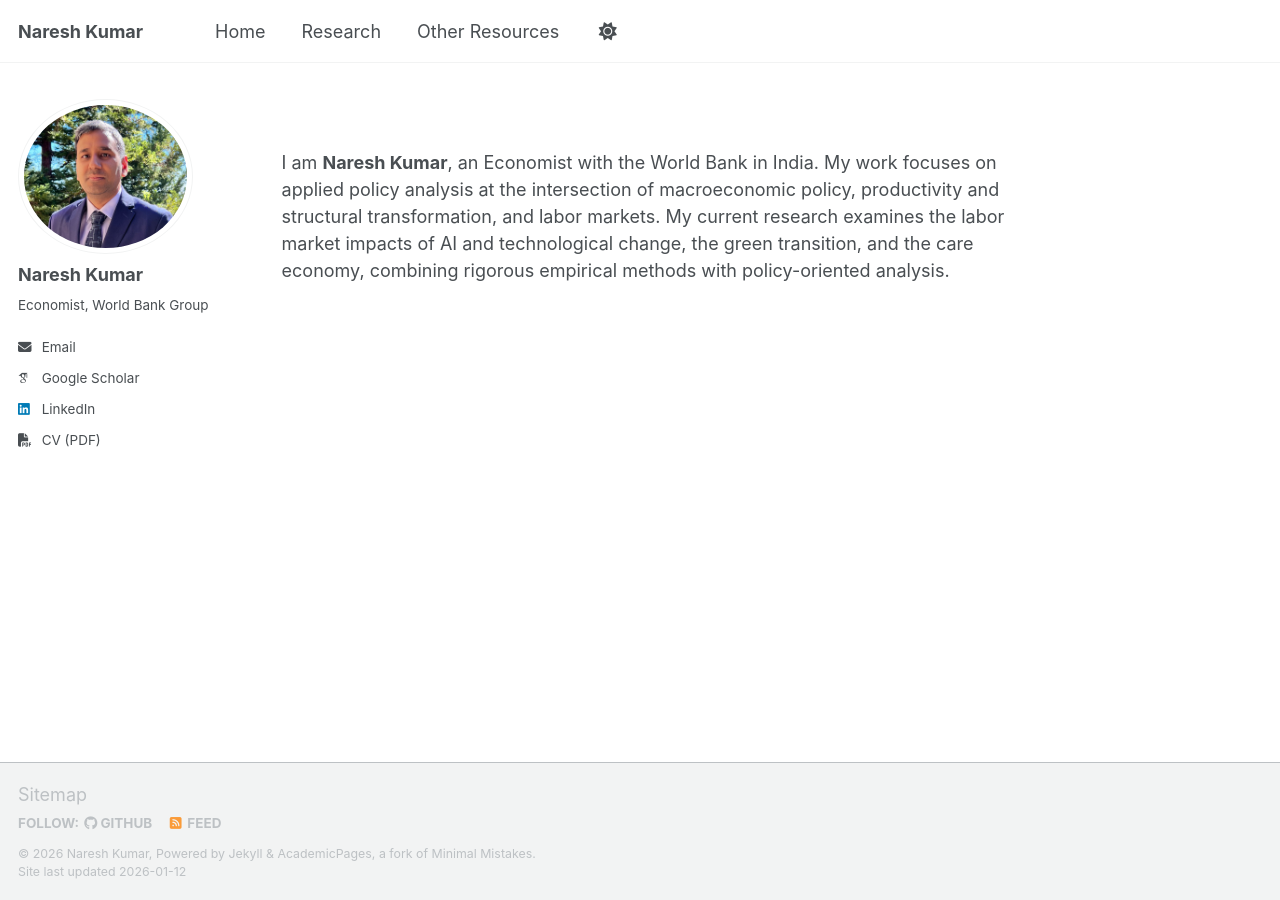
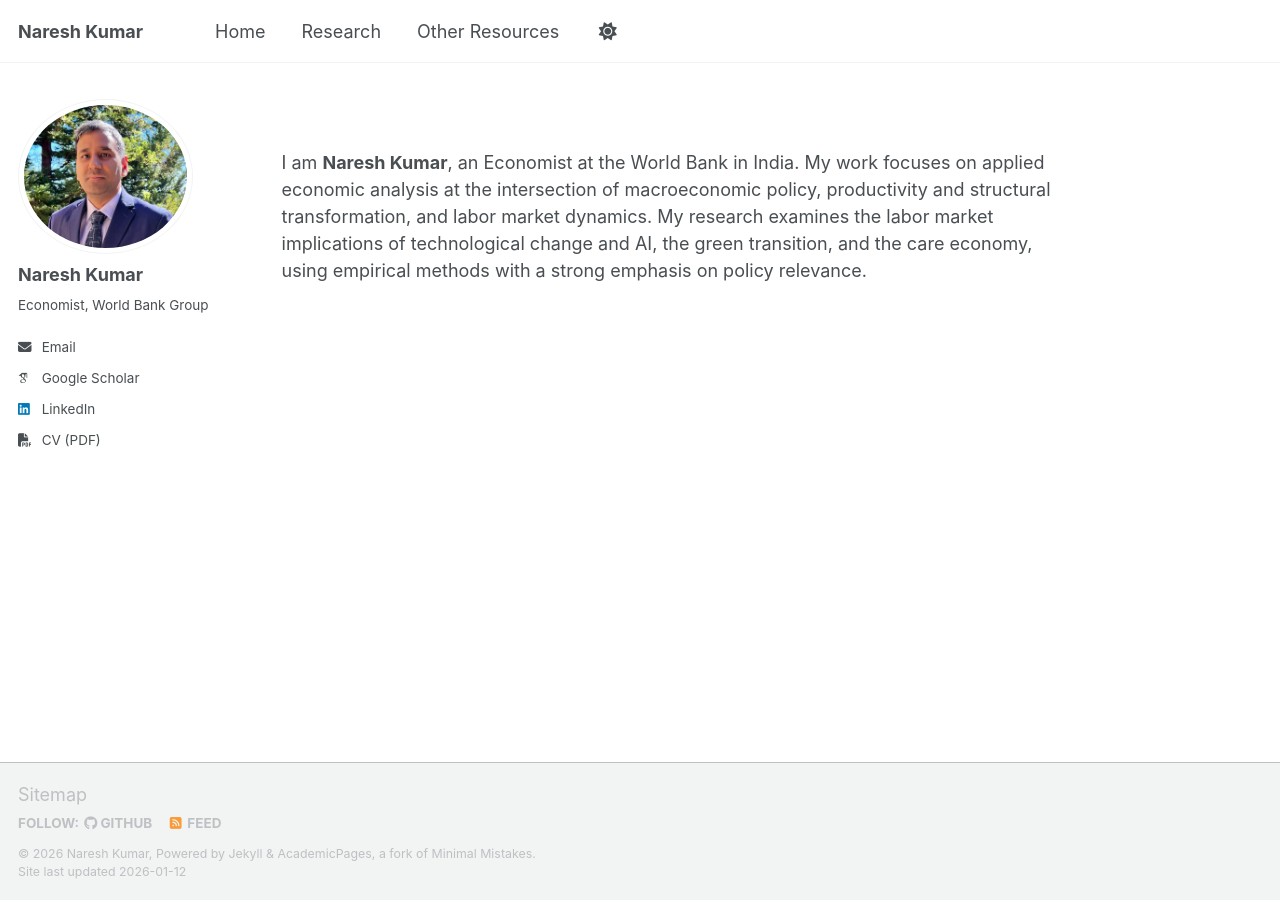
Before and after one commit to nkumar05/nkumar.github.io, a Jekyll site: the page built from _pages/about.md, in a window 1280 px wide. Built offline with Jekyll 4.4.1, drawn with Linux system fonts in a browser that asks for light colours; some web fonts are replaced; a script bundle is joined from its source files by our own code; library files that are not in the unit come from our copies.

Commit message:
Update about.md

```diff
--- a/_pages/about.md
+++ b/_pages/about.md
@@ -10,7 +10,7 @@ redirect_from:
 
 <div style="height: 2rem;"></div>
 
-I am **Naresh Kumar**, an Economist with the World Bank in India. My work focuses on applied policy analysis at the intersection of macroeconomic policy, productivity and structural transformation, and labor markets. My current research examines the labor market impacts of AI and technological change, the green transition, and the care economy, combining rigorous empirical methods with policy-oriented analysis.
+I am **Naresh Kumar**, an Economist at the World Bank in India. My work focuses on applied economic analysis at the intersection of macroeconomic policy, productivity and structural transformation, and labor market dynamics. My research examines the labor market implications of technological change and AI, the green transition, and the care economy, using empirical methods with a strong emphasis on policy relevance.
 
 <!--
 <div style="margin-top: 2.5rem; margin-bottom: 2.5rem; text-align: center;">
```
